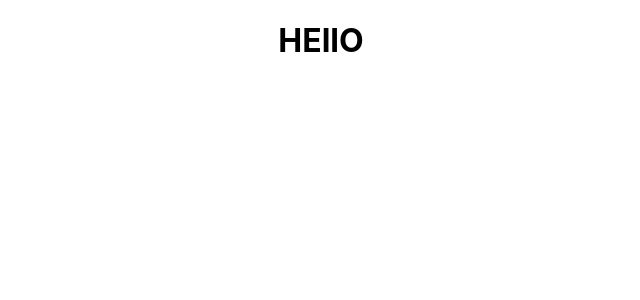
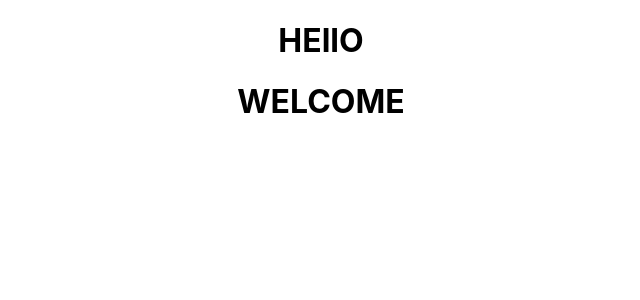
Before and after one commit to sammyyaws/react-tutorials, a React (Create React App) app: page / in a window 1280 px wide. Shown: the top 300 px of the page, without its empty margins (319-959 px from the left). Built offline with nearby package versions, Linux system fonts and the light colour scheme.

Commit message:
added class component

```diff
--- a/src/App.js
+++ b/src/App.js
@@ -1,11 +1,13 @@
 
 import './App.css';
-import  Greet from './greet.js'
+import  Greet from './greet.js';
+import Welcome from './welcome.js';
 function App() {
   return (
     <div className="App">
 
-    <Greet/>
+    <Greet/><Welcome/>
+
 
 
 
--- a/src/welcome.js
+++ b/src/welcome.js
@@ -1,9 +1,9 @@
-import React, {component} from 'react';
+import React, {Component} from 'react';
 
-class welcome extends{ component} {
+class Welcome extends Component {
  render(){
     return <h1> WELCOME</h1>
  }
 
 };
-export default welcome;
+export default Welcome;
```
